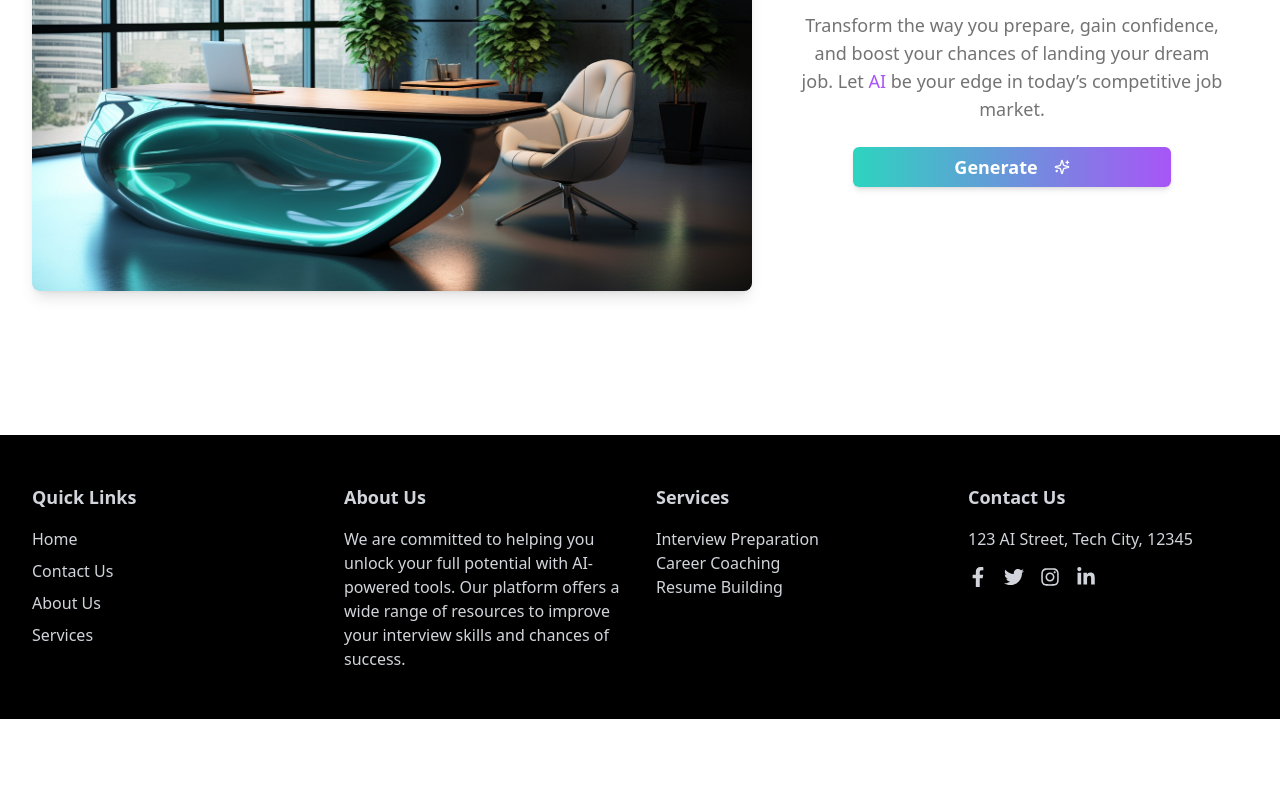
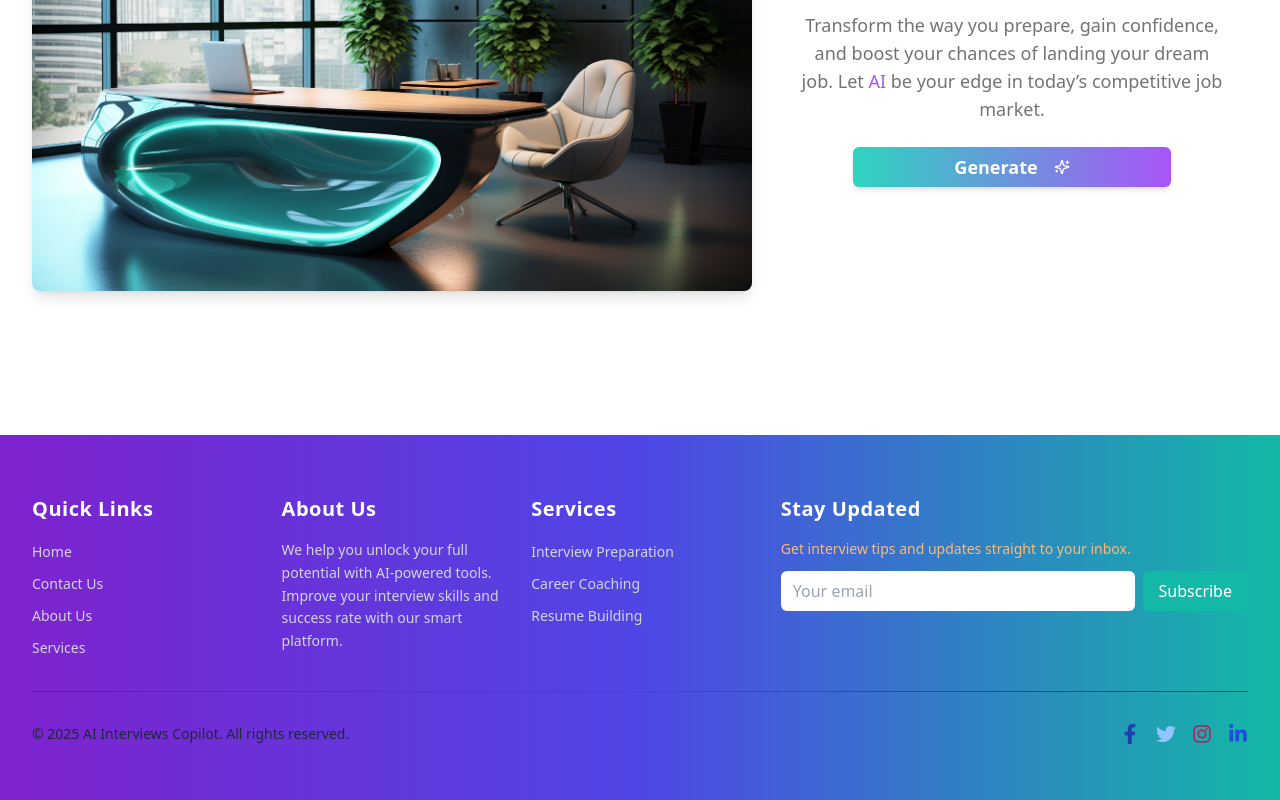
Before and after one commit to Aryankadyan/MockWise, a React (Vite) app: page / in a window 1280 px wide. Shown: the part 1844-2644 px from the top of the page. Before the commit the page ends 2563 px from the top, so only its background shows below. Built offline with nearby package versions, Linux system fonts and the light colour scheme; no server answers.

Commit message:
footer section modification

```diff
--- a/src/components/Footer.tsx
+++ b/src/components/Footer.tsx
@@ -1,7 +1,5 @@
 import React from "react";
-
 import { FaFacebookF, FaTwitter, FaInstagram, FaLinkedinIn } from "react-icons/fa";
-
 import { Link } from "react-router-dom";
 import { Container } from "@/components/Container";
 import { MainRoutes } from "@/lib/helper";
@@ -18,7 +16,7 @@ const SocialLink: React.FC<SocialLinkProps> = ({ href, icon, hoverColor }) => {
       href={href}
       target="_blank"
       rel="noopener noreferrer"
-      className={`hover:${hoverColor}`}
+      className={`transition-transform duration-200 hover:scale-125 ${hoverColor}`}
     >
       {icon}
     </a>
@@ -35,7 +33,7 @@ const FooterLink: React.FC<FooterLinkProps> = ({ to, children }) => {
     <li>
       <Link
         to={to}
-        className="hover:underline text-gray-300 hover:text-gray-100"
+        className="hover:underline text-gray-300 hover:text-white text-sm transition-colors"
       >
         {children}
       </Link>
@@ -45,12 +43,12 @@ const FooterLink: React.FC<FooterLinkProps> = ({ to, children }) => {
 
 export const Footer = () => {
   return (
-    <div className="w-full bg-black text-gray-300 hover:text-gray-100 py-8">
+    <div className="w-full bg-black text-gray-300 py-10 border-t-4 border-transparent bg-gradient-to-r from-purple-700 via-indigo-600 to-teal-500">
       <Container>
-        <div className="grid grid-cols-1 md:grid-cols-4 gap-8">
-          {/* First Column: Links */}
+        <div className="grid grid-cols-1 md:grid-cols-5 gap-8">
+          {/* Quick Links */}
           <div>
-            <h3 className="font-bold text-lg mb-4">Quick Links</h3>
+            <h3 className="font-semibold text-xl text-white tracking-wide mb-4">Quick Links</h3>
             <ul className="space-y-2">
               {MainRoutes.map((route) => (
                 <FooterLink key={route.href} to={route.href}>
@@ -60,65 +58,52 @@ export const Footer = () => {
             </ul>
           </div>
 
-          {/* Second Column: About Us */}
+          {/* About Us */}
           <div>
-            <h3 className="font-bold text-lg mb-4">About Us</h3>
-            <p>
-              We are committed to helping you unlock your full potential with
-              AI-powered tools. Our platform offers a wide range of resources to
-              improve your interview skills and chances of success.
+            <h3 className="font-semibold text-xl text-white tracking-wide mb-4">About Us</h3>
+            <p className="leading-relaxed text-sm text-gray-300">
+              We help you unlock your full potential with AI-powered tools. Improve your interview skills and success rate with our smart platform.
             </p>
           </div>
 
-          {/* Third Column: Services */}
+          {/* Services */}
           <div>
-            <h3 className="font-bold text-lg mb-4">Services</h3>
-            <ul>
-              <li>
-                <FooterLink to="/services/interview-prep">
-                  Interview Preparation
-                </FooterLink>
-              </li>
-              <li>
-                <FooterLink to="/services/career-coaching">
-                  Career Coaching
-                </FooterLink>
-              </li>
-              <li>
-                <FooterLink to="/services/resume-building">
-                  Resume Building
-                </FooterLink>
-              </li>
+            <h3 className="font-semibold text-xl text-white tracking-wide mb-4">Services</h3>
+            <ul className="space-y-2">
+              <li><FooterLink to="/services/interview-prep">Interview Preparation</FooterLink></li>
+              <li><FooterLink to="/services/career-coaching">Career Coaching</FooterLink></li>
+              <li><FooterLink to="/services/resume-building">Resume Building</FooterLink></li>
             </ul>
           </div>
 
-          {/* Fourth Column: Address and Social Media */}
-          <div>
-            <h3 className="font-bold text-lg mb-4">Contact Us</h3>
-            <p className="mb-4">123 AI Street, Tech City, 12345</p>
-            <div className="flex gap-4">
-            <SocialLink
-  href="https://facebook.com"
-  icon={<FaFacebookF size={20} />}
-  hoverColor="text-blue-600"
-/>
-<SocialLink
-  href="https://twitter.com"
-  icon={<FaTwitter size={20} />}
-  hoverColor="text-blue-400"
-/>
-<SocialLink
-  href="https://instagram.com"
-  icon={<FaInstagram size={20} />}
-  hoverColor="text-pink-500"
-/>
-<SocialLink
-  href="https://linkedin.com"
-  icon={<FaLinkedinIn size={20} />}
-  hoverColor="text-blue-700"
-/>
+          {/* Newsletter Signup */}
+          <div className="md:col-span-2">
+            <h3 className="font-semibold text-xl text-white tracking-wide mb-4">Stay Updated</h3>
+            <p className="mb-3 text-sm text-orange-300">Get interview tips and updates straight to your inbox.</p>
+            <form className="flex flex-col sm:flex-row items-stretch gap-2">
+              <input
+                type="email"
+                placeholder="Your email"
+                className="px-3 py-2 rounded-md text-black w-full focus:outline-none"
+              />
+              <button className="bg-teal-500 hover:bg-teal-600 text-white px-4 py-2 rounded-md font-medium transition-transform hover:scale-105">
+                Subscribe
+              </button>
+            </form>
+          </div>
+        </div>
 
-            </div>
+        {/* Divider */}
+        <div className="h-px w-full bg-gradient-to-r from-gray-700 via-gray-600 to-gray-700 my-8" />
+
+        {/* Bottom Row */}
+        <div className="flex flex-col md:flex-row justify-between items-center gap-4 text-sm text-gray-800">
+          <p>&copy; {new Date().getFullYear()} AI Interviews Copilot. All rights reserved.</p>
+          <div className="flex gap-4">
+            <SocialLink href="https://facebook.com" icon={<FaFacebookF size={20} />} hoverColor="text-blue-800" />
+            <SocialLink href="https://twitter.com" icon={<FaTwitter size={20} />} hoverColor="text-blue-300" />
+            <SocialLink href="https://instagram.com" icon={<FaInstagram size={20} />} hoverColor="text-pink-700" />
+            <SocialLink href="https://linkedin.com" icon={<FaLinkedinIn size={20} />} hoverColor="text-blue-700" />
           </div>
         </div>
       </Container>
```
